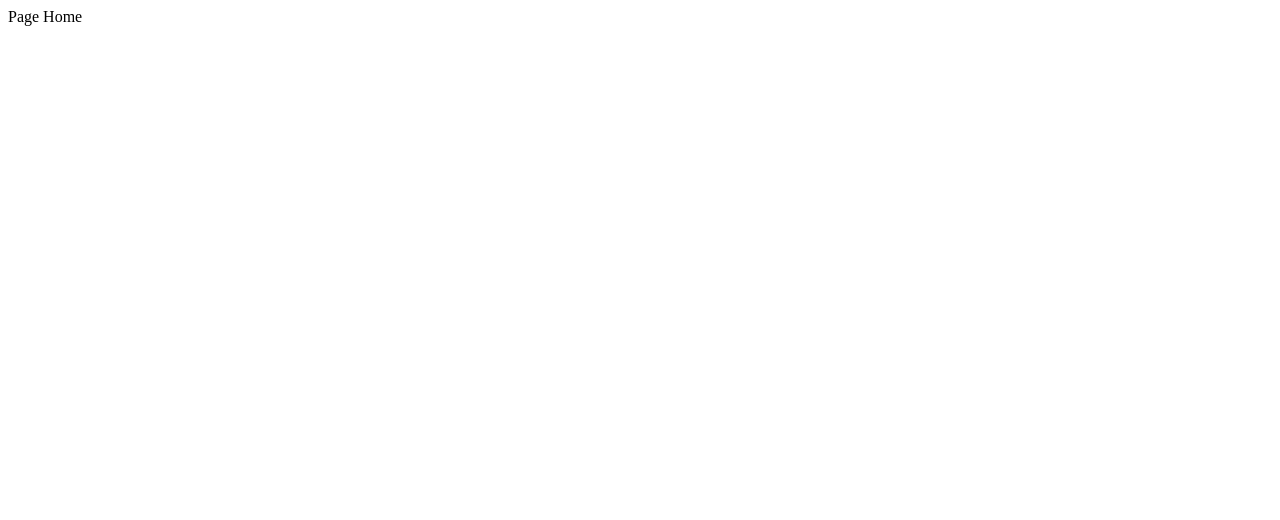
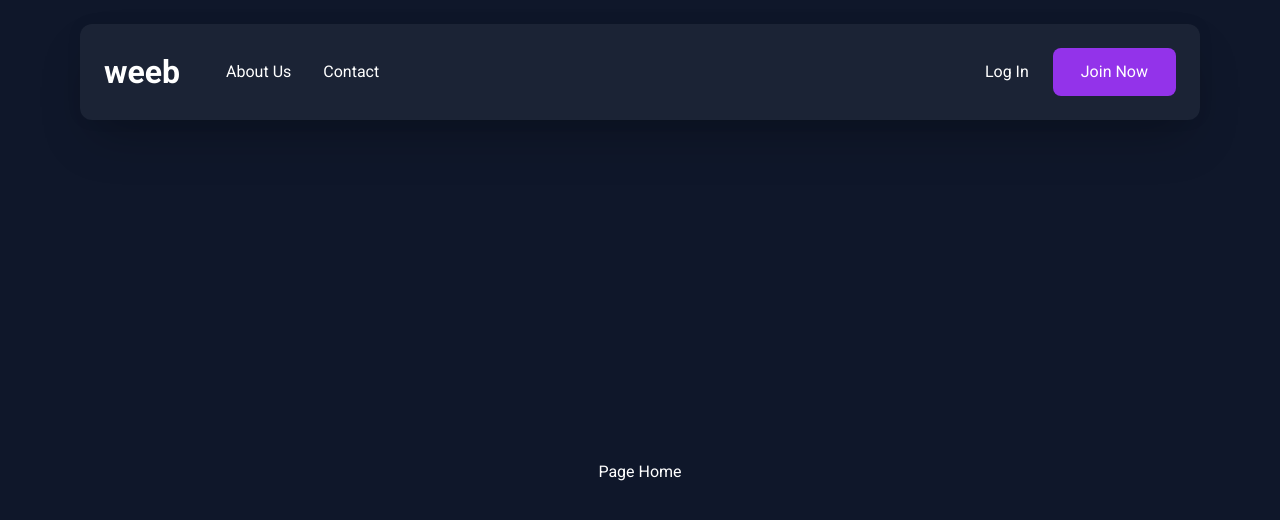
Before and after one commit to gaellerem/weeb_gaelle_reminiac, a React (Vite) app: page / in a window 1280 px wide. Shown: the top 520 px of the page. Built offline with nearby package versions, Linux system fonts and the light colour scheme.

Commit message:
feat(home): add navbar with design tokens (#1)

```diff
--- a/index.html
+++ b/index.html
@@ -3,6 +3,9 @@
   <head>
     <meta charset="UTF-8" />
     <link rel="icon" type="image/svg+xml" href="/vite.svg" />
+    <link rel="preconnect" href="https://fonts.googleapis.com">
+    <link rel="preconnect" href="https://fonts.gstatic.com" crossorigin>
+    <link href="https://fonts.googleapis.com/css2?family=Roboto:wght@300;400;500;700&display=swap" rel="stylesheet">
     <meta name="viewport" content="width=device-width, initial-scale=1.0" />
     <title>weeb-project</title>
   </head>
--- /dev/null
+++ b/src/components/Navbar.tsx
@@ -0,0 +1,21 @@
+import { Link } from "react-router-dom"
+
+export default function Navbar() {
+  return (
+    <nav className="py-24 px-80">
+        <div className="flex justify-between items-center p-24 shadow-nav rounded-xl bg-white-5">
+            <div className="flex items-center gap-38">
+                <span className="text-3xl font-bold">weeb</span>
+                <div className="flex items-center gap-16">
+                    <Link to="/" className="navlink">About Us</Link>
+                    <Link to="/" className="navlink">Contact</Link>
+                </div>
+            </div>
+            <div className="flex items-center gap-16">
+                <Link to="/" className="navlink">Log In</Link>
+                <Link to="/" className="secondary_button py-12 px-28">Join Now</Link>
+            </div>
+        </div>
+    </nav>
+  )
+}
--- a/src/main.tsx
+++ b/src/main.tsx
@@ -1,5 +1,6 @@
 import { StrictMode } from 'react'
 import { createRoot } from 'react-dom/client'
+import "./styles/globals.css"
 import App from './App.tsx'
 
 createRoot(document.getElementById('root')!).render(
--- a/src/pages/Home.tsx
+++ b/src/pages/Home.tsx
@@ -1,7 +1,11 @@
+import Navbar from "../components/Navbar"
 export default function Home() {
   return (
-    <div className="min-h-screen flex items-center justify-center bg-slate-100 text-2xl">
-      Page Home
+    <div className="min-h-screen flex flex-col bg-primary text-white">
+      <Navbar />
+      <div className="grow flex items-center justify-center">
+        Page Home
+      </div>
     </div>
   )
 }
--- a/src/styles/globals.css
+++ b/src/styles/globals.css
@@ -1 +1,36 @@
 @import "tailwindcss";
+
+@theme {
+  --color-primary: #0F172A;
+  --color-secondary: #9333EA;
+  --color-white-5: rgba(255, 255, 255, 0.05);
+
+  --font-sans: "Roboto", sans-serif;
+  --text-3xl: 2rem; /* 32px */
+
+  --spacing-8: 0.5rem; /* 8px */
+  --spacing-12: 0.75rem; /* 12px */
+  --spacing-16: 1rem; /* 16px */
+  --spacing-24: 1.5rem; /* 24px */
+  --spacing-28: 1.75rem; /* 28px */
+  --spacing-38: 2.375rem; /* 38px */
+  --spacing-80: 5rem; /* 80px */
+
+  --border-radius-xl: 1.25rem; /* 20px */
+
+  --shadow-nav:
+    0 0 15px 0 rgba(0, 0, 0, 0.07),
+    0 25px 50px -12px rgba(0, 0, 0, 0.25);
+}
+
+body {
+  @apply bg-primary text-white font-sans;
+}
+
+.navlink {
+    @apply px-8 py-12 hover:text-secondary transition;
+}
+
+.secondary_button {
+    @apply bg-secondary text-white rounded-lg hover:bg-secondary/70 transition;
+}
```
